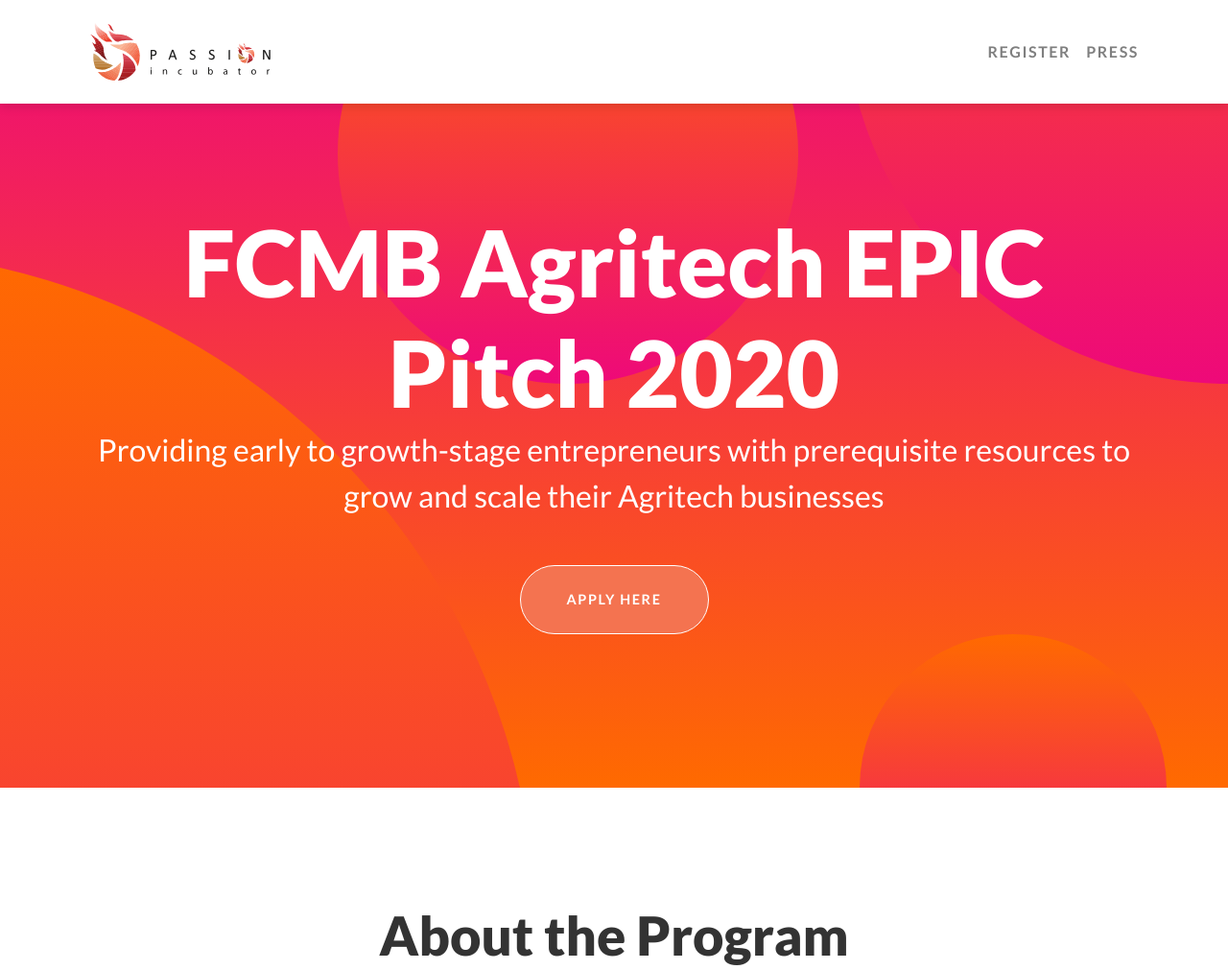
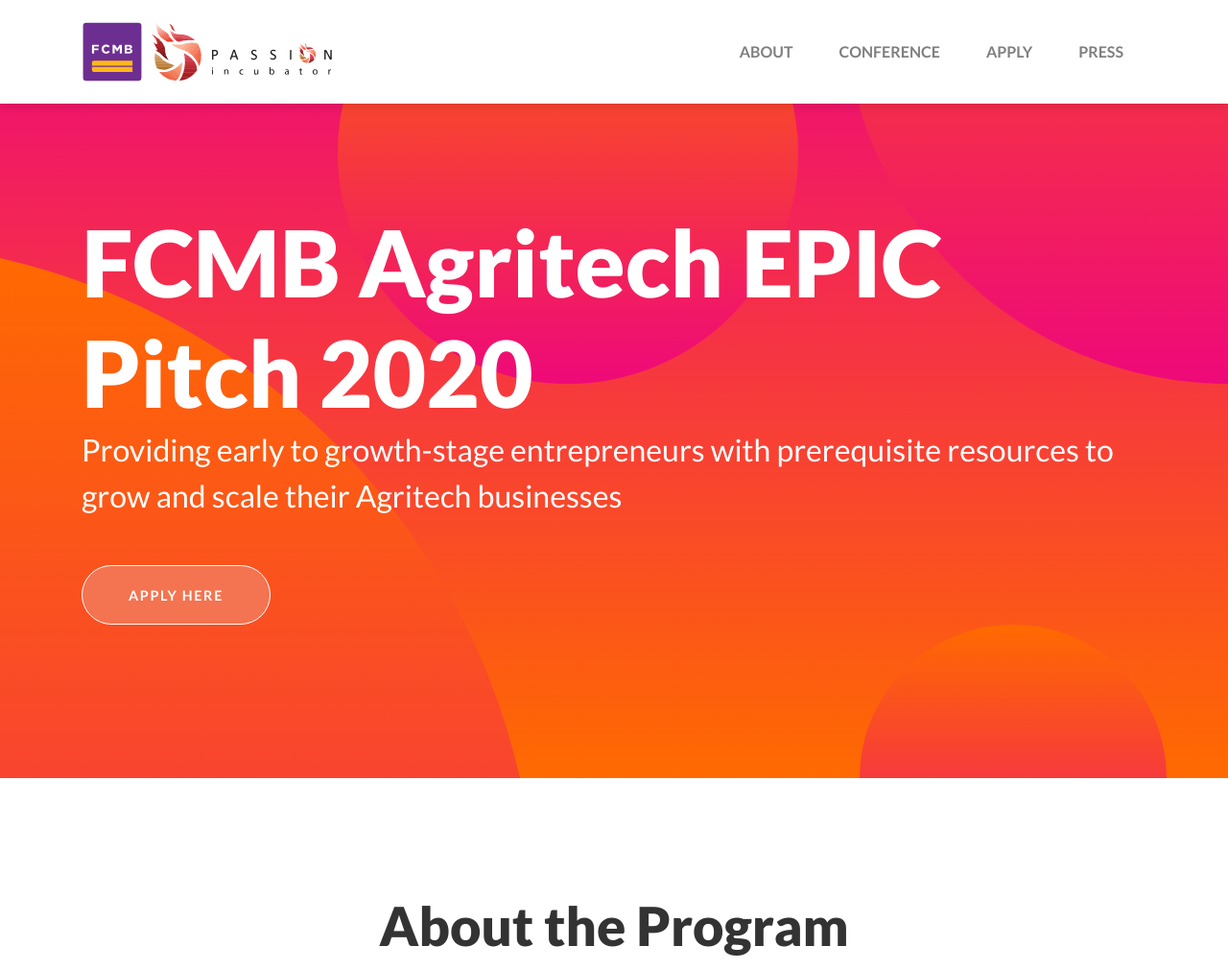
Before and after one commit to iFidelis/agritech, a plain HTML site: page index.html in a window 1280 px wide. Shown: the top 1011 px of the page at 96% size. Drawn offline with Linux system fonts and the light colour scheme.

Commit message:
light changes

```diff
--- a/css/one-page-wonder.css
+++ b/css/one-page-wonder.css
@@ -27,7 +27,7 @@
 
 .btn-xl {
   text-transform: uppercase;
-  padding: 1.5rem 3rem;
+  padding: 1.2rem 3rem;
   font-size: 0.9rem;
   font-weight: 700;
   letter-spacing: 0.1rem;
@@ -84,7 +84,6 @@
   text-transform: uppercase;
   font-size: 1rem;
   font-weight: 700;
-  letter-spacing: 0.1rem;
 }
 
 header.masthead {
@@ -170,6 +169,11 @@
   .pa-2 {
     padding: .5rem;
   }
+}
+
+.navbar-expand-lg .navbar-nav .nav-link {
+  padding-right: 1.5rem;
+  padding-left: 1.5rem;
 }
 
 .bg-primary {
--- a/index.html
+++ b/index.html
@@ -26,14 +26,20 @@
   <!-- Navigation -->
   <nav class="navbar navbar-expand-lg navbar-light navbar-custom fixed-top">
     <div class="container">
-      <a class="navbar-brand" href="#"><img src="img/pilogo2.svg" class="img-fluid" style="width:13rem"></a>
+      <a class="navbar-brand" href="#"><img src="img/fcmblogo.svg" class="img-fluid" style="width:4rem"><img src="img/pilogo2.svg" class="img-fluid" style="width:13rem"></a>
       <button class="navbar-toggler" type="button" data-toggle="collapse" data-target="#navbarResponsive" aria-controls="navbarResponsive" aria-expanded="false" aria-label="Toggle navigation">
         <span class="navbar-toggler-icon"></span>
       </button>
       <div class="collapse navbar-collapse" id="navbarResponsive">
         <ul class="navbar-nav ml-auto">
           <li class="nav-item">
-            <a class="nav-link" href="https://www.f6s.com/fcmbagritechepicpitch2020/apply">Register</a>
+            <a class="nav-link" href="#">About</a>
+          </li>
+          <li class="nav-item">
+            <a class="nav-link" href="#">Conference</a>
+          </li>
+          <li class="nav-item">
+            <a class="nav-link" href="https://www.f6s.com/fcmbagritechepicpitch2020/apply">Apply</a>
           </li>
           <li class="nav-item">
             <a class="nav-link" href="https://medium.com/@P_incubator/first-city-monument-bank-fcmb-partners-passion-incubator-to-launch-the-fcmb-agritech-epic-pitch-3badaf3ae62b">Press</a>
@@ -43,12 +49,12 @@
     </div>
   </nav>
 
-  <header class="masthead text-center text-white">
+  <header class="masthead text-white">
     <div class="masthead-content">
       <div class="container">
         <h1 class="masthead-heading mb-0">FCMB Agritech EPIC Pitch 2020</h1>
         <p class="masthead-subheading mb-0">Providing early to growth-stage entrepreneurs with prerequisite resources to grow and scale their Agritech businesses</p>
-        <a href="#" class="btn btn-primary btn-xl rounded-pill mt-5">Apply Here</a>
+        <a href="https://www.f6s.com/fcmbagritechepicpitch2020/apply" class="btn btn-primary btn-xl rounded-pill mt-5">Apply Here</a>
       </div>
     </div>
     <div class="bg-circle-1 bg-circle"></div>
@@ -280,7 +286,7 @@
           </div>
         </div>
       </div>
-      <div class="text-center ptop-m pbtm-m"><a href="#" class="btn btn-primary btn-xl rounded-pill mt-5">Register Now</a></div>
+      <div class="text-center ptop-m pbtm-m"><a href="#" class="btn btn-primary btn-xl rounded-pill mt-5">Apply Now</a></div>
     </div>
   </section>
 
@@ -291,7 +297,7 @@
         <div class="col-lg">
           <img src="img/fcmblogo.svg" class="img-fluid" style="width:5rem"><img src="img/pilogo.svg" class="img-fluid" style="width:18rem">
           <p class="ptop-s">Providing early to growth-stage entrepreneurs with prerequisite resources to grow and scale their Agritech businesses</p>
-          <a href="https://www.f6s.com/fcmbagritechepicpitch2020/apply" class="alternate">Register Now</a>
+          <a href="https://www.f6s.com/fcmbagritechepicpitch2020/apply" class="alternate">Apply Now</a>
         </div>
         <div class="col"></div>
         <div class="col-lg-4 align-items-center">
```
